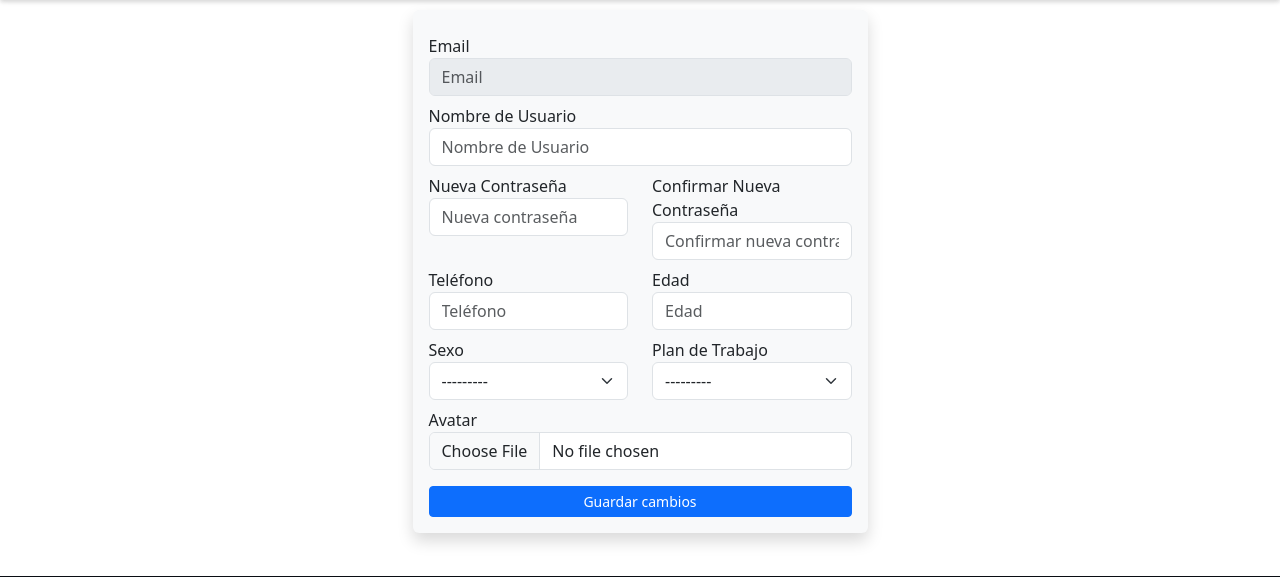
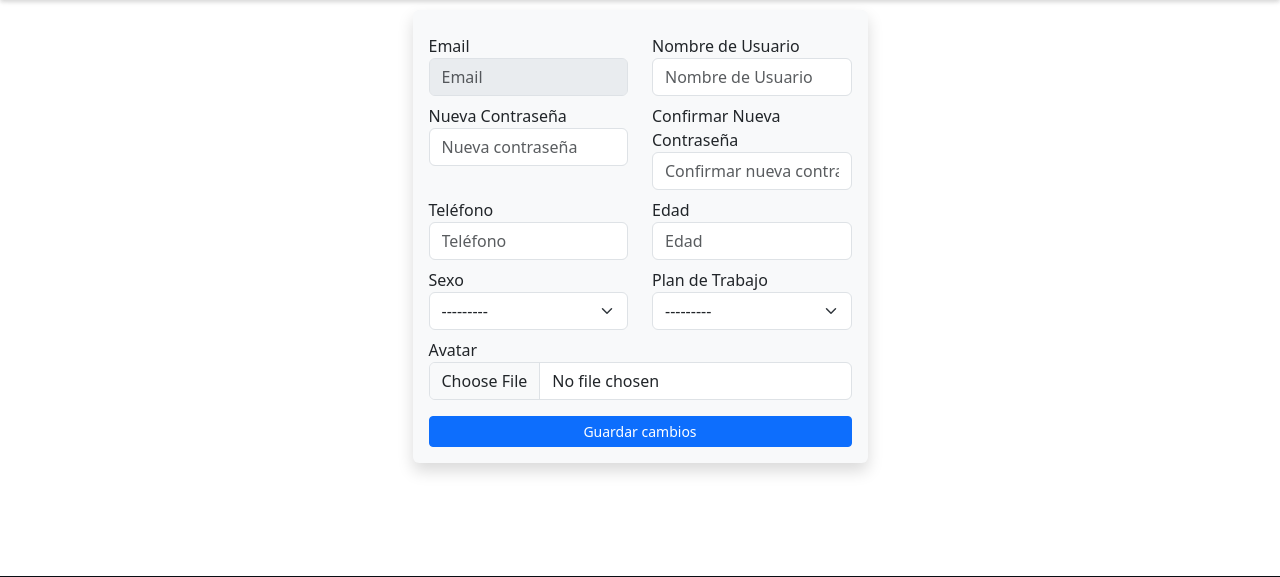
Before and after one commit to julianlods/ChillFit, a Django app: template ChillFit/templates/ChillFit/perfil.html in a window 1280 px wide. Shown: the part 154-731 px from the top of the page. Run offline with Django 5.2, Linux system fonts and the light colour scheme; the template is opened without the code that fills it, so the values that code supplies are empty; some libraries are stand-ins or nearby versions.

Commit message:
Perfil: email y usuario en una fila para compactar la vista

```diff
--- a/ChillFit/templates/ChillFit/perfil.html
+++ b/ChillFit/templates/ChillFit/perfil.html
@@ -25,16 +25,16 @@
         <form method="post" enctype="multipart/form-data" class="mt-2">
             {% csrf_token %}
 
-            <!-- Email -->
-            <div class="mb-2">
-                <label for="id_email">Email</label>
-                <input type="email" class="form-control" id="id_email" value="{{ user.email }}" disabled placeholder="Email">
-            </div>
-
-            <!-- Nombre de Usuario -->
-            <div class="mb-2">
-                <label for="id_username">Nombre de Usuario</label>
-                <input type="text" class="form-control" name="username" id="id_username" value="{{ user.username }}" placeholder="Nombre de Usuario">
+            <!-- Email y Nombre de Usuario en una misma fila -->
+            <div class="row">
+                <div class="col-6 mb-2">
+                    <label for="id_email">Email</label>
+                    <input type="email" class="form-control" id="id_email" value="{{ user.email }}" disabled placeholder="Email">
+                </div>
+                <div class="col-6 mb-2">
+                    <label for="id_username">Nombre de Usuario</label>
+                    <input type="text" class="form-control" name="username" id="id_username" value="{{ user.username }}" placeholder="Nombre de Usuario">
+                </div>
             </div>
 
             <!-- Cambio de contraseña -->
```
